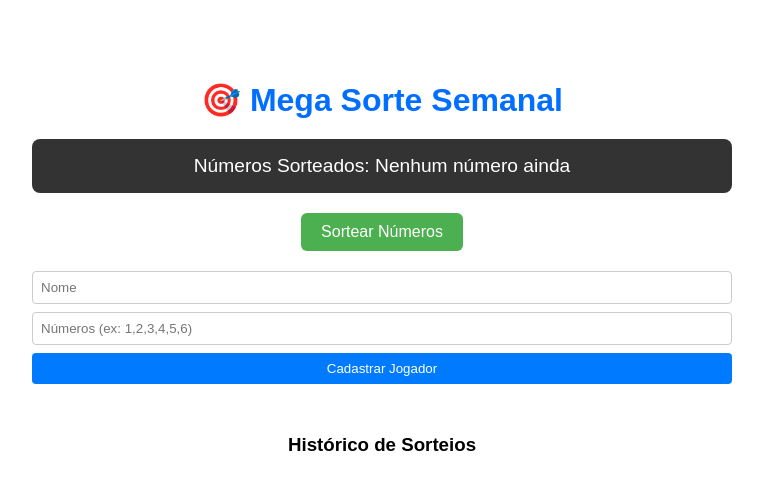
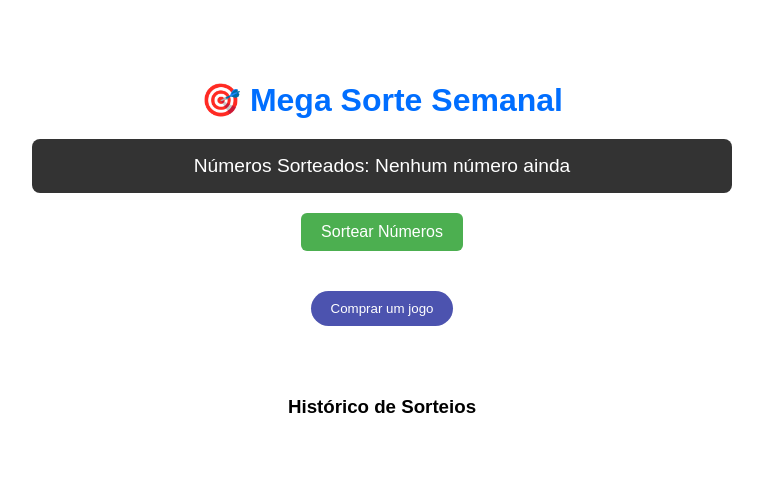
Before and after one commit to MarcioBADias/numero-da-sorte, a React (Vite) app: page / in a window 1280 px wide. Shown: the top 490 px of the page, without its empty margins (258-1021 px from the left). Built offline with nearby package versions, Linux system fonts and the light colour scheme.

Commit message:
✅ Fazendo o Form enviar o jogo pro whatsapp

```diff
--- a/src/components/PlayerForm/index.jsx
+++ b/src/components/PlayerForm/index.jsx
@@ -1,29 +1,78 @@
-import React, { useState } from 'react';
-import { Button, Form, Input } from './style';
+import React, { useState } from 'react'
+import { Ball, BallGrid, Button, FormWrapper } from './style'
 
 const PlayerForm = ({ dispatch }) => {
-  const [name, setName] = useState('');
-  const [numbers, setNumbers] = useState('');
+  const [showForm, setShowForm] = useState(false)
+  const [name, setName] = useState('')
+  const [selectedNumbers, setSelectedNumbers] = useState([])
 
-  const handleSubmit = e => {
-    e.preventDefault();
-    const nums = numbers.split(',').map(n => parseInt(n.trim(), 10)).slice(0, 6);
-    if (name && nums.length === 6 && nums.every(n => n >= 1 && n <= 50)) {
-      dispatch({ type: 'ADD_PLAYER', payload: { name, numbers: nums } });
-      setName('');
-      setNumbers('');
-    } else {
-      alert('Insira um nome e 6 números válidos de 1 a 50 separados por vírgula.');
+  const toggleForm = () => {
+    setShowForm(!showForm)
+    setName('')
+    setSelectedNumbers([])
+  }
+
+  const handleNumberClick = (num) => {
+    if (selectedNumbers.includes(num)) {
+      setSelectedNumbers(selectedNumbers.filter((n) => n !== num))
+    } else if (selectedNumbers.length < 6) {
+      setSelectedNumbers([...selectedNumbers, num])
     }
-  };
+  }
+
+  const handleBuy = () => {
+    const jogo = selectedNumbers.sort((a, b) => a - b).join(', ')
+    const msg = `Olá, me chamo ${name} e quero criar uma aposta com os números ${jogo}. Pode me atualizar o Pix e valor?`
+    const encodedMsg = encodeURIComponent(msg)
+    const whatsappURL = `https://wa.me/5521968465802?text=${encodedMsg}`
+    window.open(whatsappURL, '_blank')
+    toggleForm()
+  }
 
   return (
-    <Form onSubmit={handleSubmit}>
-      <Input placeholder="Nome" value={name} onChange={e => setName(e.target.value)} />
-      <Input placeholder="Números (ex: 1,2,3,4,5,6)" value={numbers} onChange={e => setNumbers(e.target.value)} />
-      <Button type="submit">Cadastrar Jogador</Button>
-    </Form>
-  );
+    <FormWrapper>
+      {!showForm && <Button onClick={toggleForm}>Comprar um jogo</Button>}
+
+      {showForm && (
+        <>
+          <div>
+            <label>Nome:</label>
+            <input
+              type="text"
+              value={name}
+              onChange={(e) => setName(e.target.value)}
+              placeholder="Digite seu nome"
+              style={{ margin: '10px 0', padding: '5px', width: '200px' }}
+            />
+          </div>
+
+          <BallGrid>
+            {Array.from({ length: 50 }, (_, i) => i + 1).map((num) => (
+              <Ball
+                key={num}
+                selected={selectedNumbers.includes(num)}
+                onClick={() => handleNumberClick(num)}
+              >
+                {num.toString().padStart(2, '0')}
+              </Ball>
+            ))}
+          </BallGrid>
+
+          <div>
+            <Button
+              onClick={handleBuy}
+              disabled={selectedNumbers.length !== 6 || !name}
+            >
+              Comprar
+            </Button>
+            <Button cancel onClick={toggleForm}>
+              Cancelar
+            </Button>
+          </div>
+        </>
+      )}
+    </FormWrapper>
+  )
 }
 
 export { PlayerForm }
--- a/src/components/PlayerForm/style.jsx
+++ b/src/components/PlayerForm/style.jsx
@@ -1,22 +1,49 @@
-import styled from 'styled-components';
+import styled from 'styled-components'
+
+export const FormWrapper = styled.div`
+  margin: 2rem 0;
+`
+
+export const Button = styled.button`
+  padding: 10px 20px;
+  margin: 0.5rem;
+  border: none;
+  border-radius: 20px;
+  background-color: ${({ cancel }) => (cancel ? '#aaa' : '#4c53af')};
+  color: white;
+  cursor: pointer;
+`
+
+export const BallGrid = styled.div`
+  display: grid;
+  grid-template-columns: repeat(10, 40px);
+  gap: 8px;
+  margin: 1rem 0;
+`
+
+export const Ball = styled.div`
+  width: 36px;
+  height: 36px;
+  border-radius: 50%;
+  background-color: ${({ selected }) => (selected ? '#4CAF50' : '#eee')};
+  display: flex;
+  align-items: center;
+  justify-content: center;
+  cursor: pointer;
+  font-weight: bold;
+  color: ${({ selected }) => (selected ? '#fff' : '#333')};
+  border: 1px solid #ccc;
+`
 
 export const Form = styled.form`
   display: flex;
   flex-direction: column;
   gap: 8px;
   margin: 20px 0;
-`;
+`
 
 export const Input = styled.input`
   padding: 8px;
   border-radius: 4px;
   border: 1px solid #ccc;
-`;
-
-export const Button = styled.button`
-  padding: 8px;
-  background-color: #007bff;
-  color: white;
-  border: none;
-  border-radius: 4px;
-`;
+`
```
